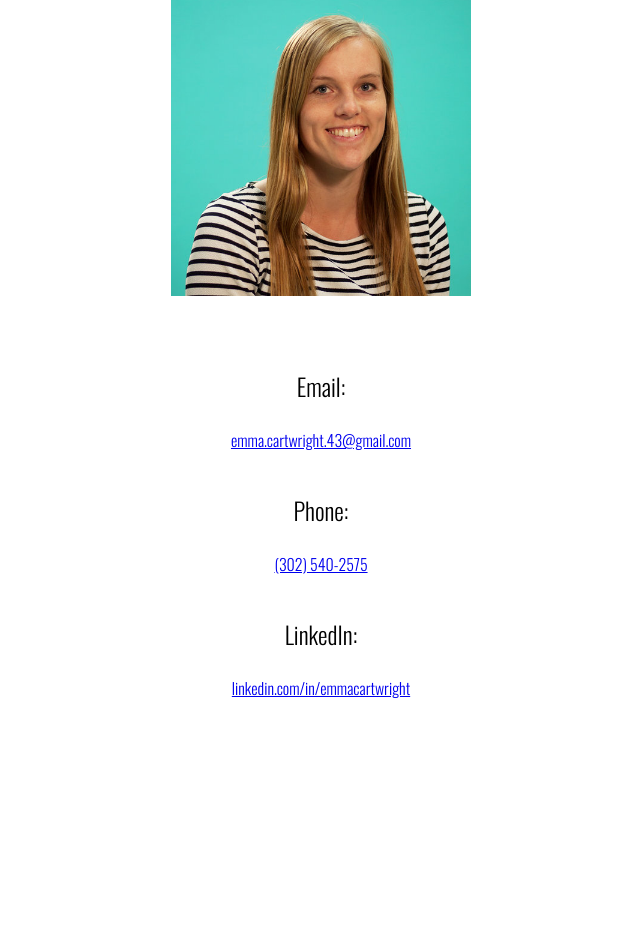
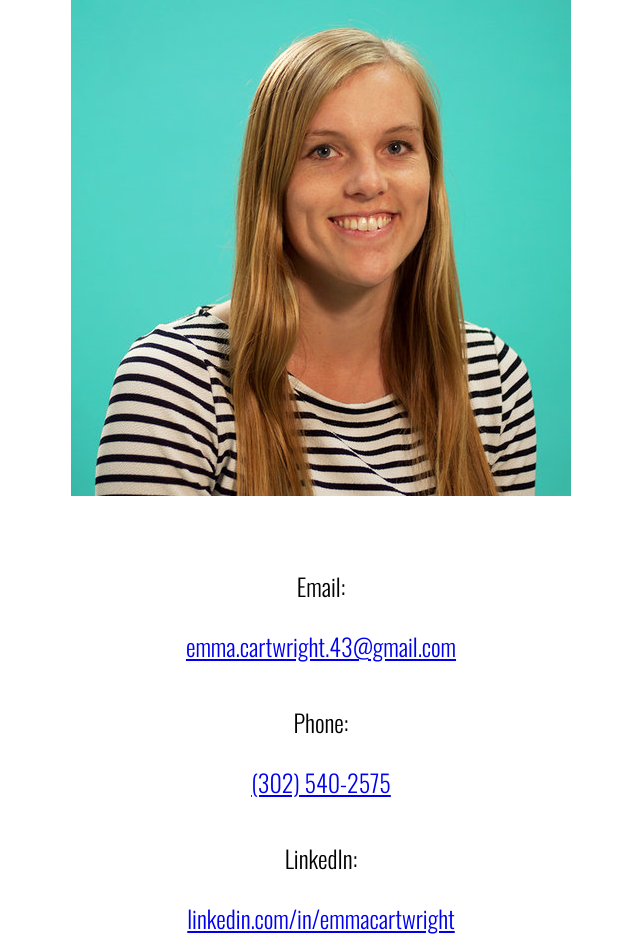
Before and after one commit to niralpokal/ecartwright, an Angular app: page / in a window 1280 px wide. Shown: the part 4064-5016 px from the top of the page, without its empty margins (319-959 px from the left). Before the commit the page ends 4780 px from the top, so only its background shows below. Built offline with nearby package versions, Linux system fonts and the light colour scheme; a web font is replaced by a local one.

Commit message:
Refactored the home about me component to remove duplicate styles

```diff
--- a/src/app/components/home/home-about-me.component.scss
+++ b/src/app/components/home/home-about-me.component.scss
@@ -1,57 +1,26 @@
 h3 { font-size: 2rem; }
 p { font-size: 1.5rem; }
+a {font-size: 1.5rem; }
 .font { font-weight: 500; }
-.overlay { opacity: .8; }
-.white-space { white-space: nowrap; }
-.padding { padding: 1rem 1.5rem; }
-
+.center { text-align: center; }
+.link-container{ text-align: center; }
+.flex-item { width: auto; }
 .content {
     max-width: 980px;
     margin: auto;
-}
-
-.center { text-align: center; }
-
-.img {
-    max-width: 100%;
-    height:auto;
 }
 .img-center{
     display: block;
     margin: 0 auto;
 }
-
 .container {
-    position: relative;
     margin: 2rem 0;
     padding: 3em 1rem;
 }
-
 .parallex {
     min-height: 350px;
-    background-attachment: fixed;
-    background-position: center;
-    background-repeat: no-repeat;
     background-color: tomato;
 }
-
-.center {
-    position: absolute;
-    top: 50%;
-    left: 50%;
-    transform: translate(-50%, -50%);
-}
-
-.white-text {
-    color: white;
-    text-align: center;
-}
-
-.large-center-text {
-    font-size: 3rem;
-    letter-spacing: 1rem;
-}
-
 .flex-container-row {
     display: flex;
     flex-flow: row wrap;
@@ -59,7 +28,6 @@ p { font-size: 1.5rem; }
     margin: 0 0 1rem 0;
     flex:1;
 }
-
 .flex-container-col {
     display: flex;
     flex-flow: column;
@@ -70,9 +38,6 @@ p { font-size: 1.5rem; }
     align-items: center;
 }
 
-.flex-item {  margin-top: 1rem; }
-.link-container{ text-align: center; }
-
 $break-large: 1320px;
 
 .flex-container-row {
--- a/src/app/components/home/home-about-me.component.ts
+++ b/src/app/components/home/home-about-me.component.ts
@@ -6,7 +6,7 @@ import { Component } from '@angular/core';
     template: `
     <div class="parallex container overlay">
         <div class="center white-space">
-            <span class="white-text padding large-center-text">About Me</span>
+            <span class="white-text padding large-text">About Me</span>
         </div>
     </div>
     <div class="flex-container-row">
```
